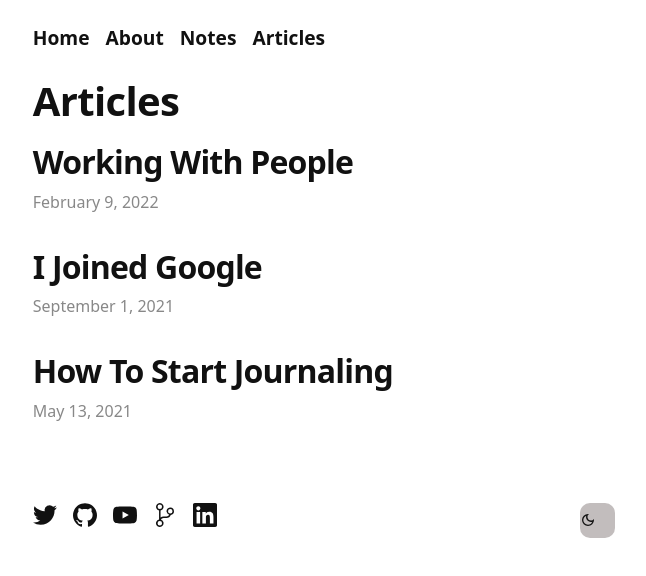
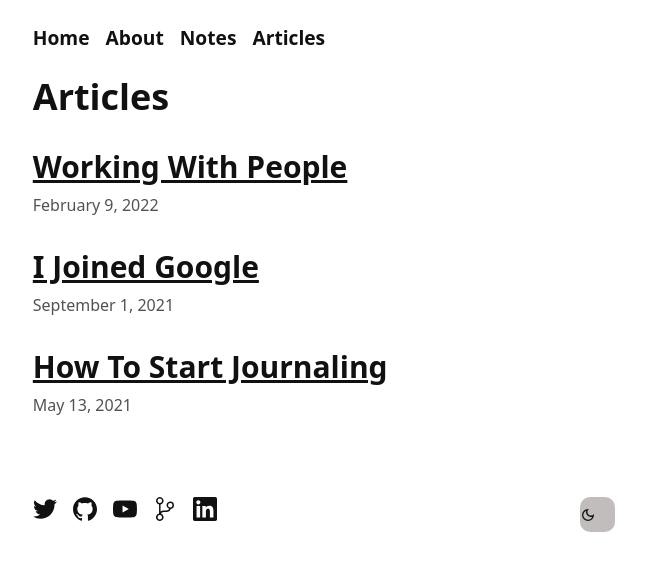
Before and after one commit to pzrsa/parsam.io, a Next.js app: page /articles in a window 1280 px wide. Shown: the top 576 px of the page, without its empty margins (316-962 px from the left). Built offline with nearby package versions, Linux system fonts and the light colour scheme.

Commit message:
update posts component on notes and articles pages

```diff
--- a/components/Posts.tsx
+++ b/components/Posts.tsx
@@ -1,7 +1,5 @@
 import Link from "next/link";
 import Date from "../components/Date";
-import styles from "../styles/modules/Posts.module.css";
-import utilStyles from "../styles/utils.module.css";
 
 interface PostsProps {
   postType: string;
@@ -11,14 +9,15 @@ interface PostsProps {
 const Posts: React.FC<PostsProps> = ({ postType, itemsData }) => {
   return (
     <section>
-      <ul className={styles.list}>
+      <ul>
         {itemsData.map(({ slug, title, date, author }) => (
-          <li className={styles.listItem} key={slug}>
+          <li className="mb-8" key={slug}>
             <Link href={`/${postType}/${slug}`}>
-              <a className={utilStyles.headingXl}>{title}</a>
+              <a className="text-3xl font-bold underline hover:no-underline">
+                {title}
+              </a>
             </Link>
-            <br />
-            <p className={utilStyles.lightText}>
+            <p className="text-neutral-600 dark:text-neutral-400 mt-2">
               {postType === "notes" ? <>by {author} - </> : ""}
               <Date dateString={date} />
             </p>
--- a/pages/articles.tsx
+++ b/pages/articles.tsx
@@ -2,7 +2,6 @@ import { GetStaticProps } from "next";
 import Head from "next/head";
 import Posts from "../components/Posts";
 import { getSortedArticlesData } from "../lib/articles";
-import utilStyles from "../styles/utils.module.css";
 
 export const getStaticProps: GetStaticProps = () => {
   const allArticlesData = getSortedArticlesData();
@@ -25,9 +24,7 @@ const Articles: React.FC<ArticlesProps> = ({ allArticlesData }) => {
       <Head>
         <title>Articles - Parsa Mesgarha</title>
       </Head>
-      <header>
-        <h1 className={utilStyles.heading2Xl}>Articles</h1>
-      </header>
+      <h1 className="text-4xl font-extrabold mb-8">Articles</h1>
       <Posts postType="articles" itemsData={allArticlesData} />
     </>
   );
--- a/pages/notes.tsx
+++ b/pages/notes.tsx
@@ -22,9 +22,7 @@ const Notes: React.FC<NotesProps> = ({ allNotesData }) => {
       <Head>
         <title>Book Notes - Parsa Mesgarha</title>
       </Head>
-      <header>
-        <h1 className="text-4xl font-extrabold mb-8">Book Notes</h1>
-      </header>
+      <h1 className="text-4xl font-extrabold mb-8">Book Notes</h1>
       <Posts postType="notes" itemsData={allNotesData} />
     </>
   );
--- a/styles/modules/Posts.module.css
+++ /dev/null
@@ -1,13 +0,0 @@
-.list {
-  list-style: none;
-  padding: 0;
-  margin: 0;
-}
-
-.listItem {
-  margin: 0 0 2rem;
-}
-
-.listItem a {
-  color: inherit;
-}
```
